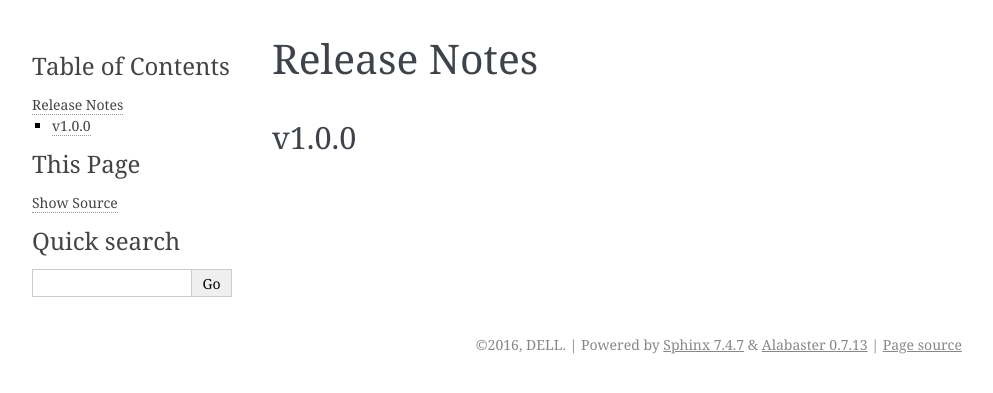
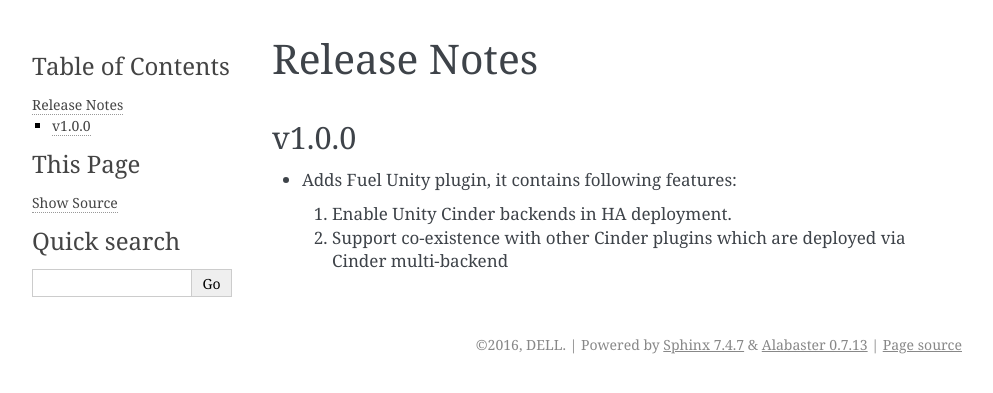
Before and after one commit to openstack-archive/fuel-plugin-unity, a Sphinx documentation site: the page built from doc/source/release-notes.rst, in a window 1280 px wide. Shown: the top 393 px of the page, without its empty margins (148-1141 px from the left). Built offline with Sphinx 7.4.7, drawn with Linux system fonts in a browser that asks for light colours.

```diff
--- a/doc/source/conf.py
+++ b/doc/source/conf.py
@@ -253,6 +253,7 @@ latex_elements = {
      # Latex figure (float) alignment
      #
      # 'figure_align': 'htbp',
+     'extraclassoptions': 'openany'
 }
 
 # Grouping the document tree into LaTeX files. List of tuples
--- a/doc/source/index.rst
+++ b/doc/source/index.rst
@@ -4,9 +4,7 @@
    contain the root `toctree` directive.
 
 Documentation for Unity Fuel lugin
-=============================================
-
-Contents:
+==================================
 
 .. toctree::
    :maxdepth: 2
--- a/doc/source/installation.rst
+++ b/doc/source/installation.rst
@@ -1,11 +1,11 @@
 Installation Guide
 ==================
 
-Install the Unity Cinder Fuel plugin:
--------------------------------------
+Install the Unity Cinder Fuel plugin
+------------------------------------
 
 #. Download rpm from the
-   `Fuel Plugins Catalog <https://www.mirantis.com/products/openstack-drivers-and-plugins/fuel-plugins/>`_.
+   `Unlocked Partners >>EMC <https://www.mirantis.com/partners/emc/>`_.
 
 #. Copy the *rpm* file to the Fuel Master node:
    ::
--- a/doc/source/release-notes.rst
+++ b/doc/source/release-notes.rst
@@ -3,3 +3,8 @@ Release Notes
 
 v1.0.0
 ------
+* Adds Fuel Unity plugin, it contains following features:
+
+  #. Enable Unity Cinder backends in HA deployment.
+  #. Support co-existence with other Cinder plugins which are deployed via Cinder
+     multi-backend
```
Also changed, not shown: 3 other files.
